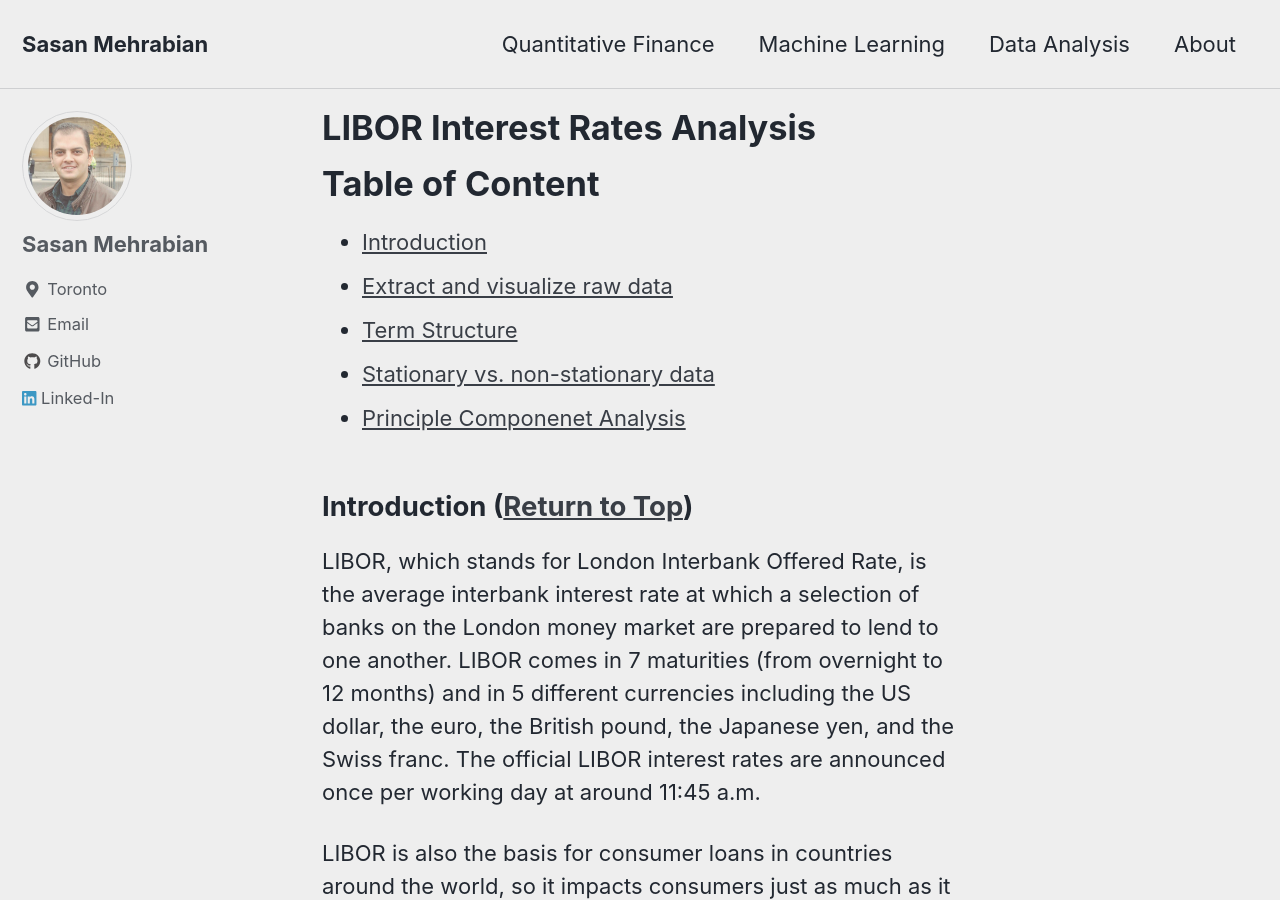
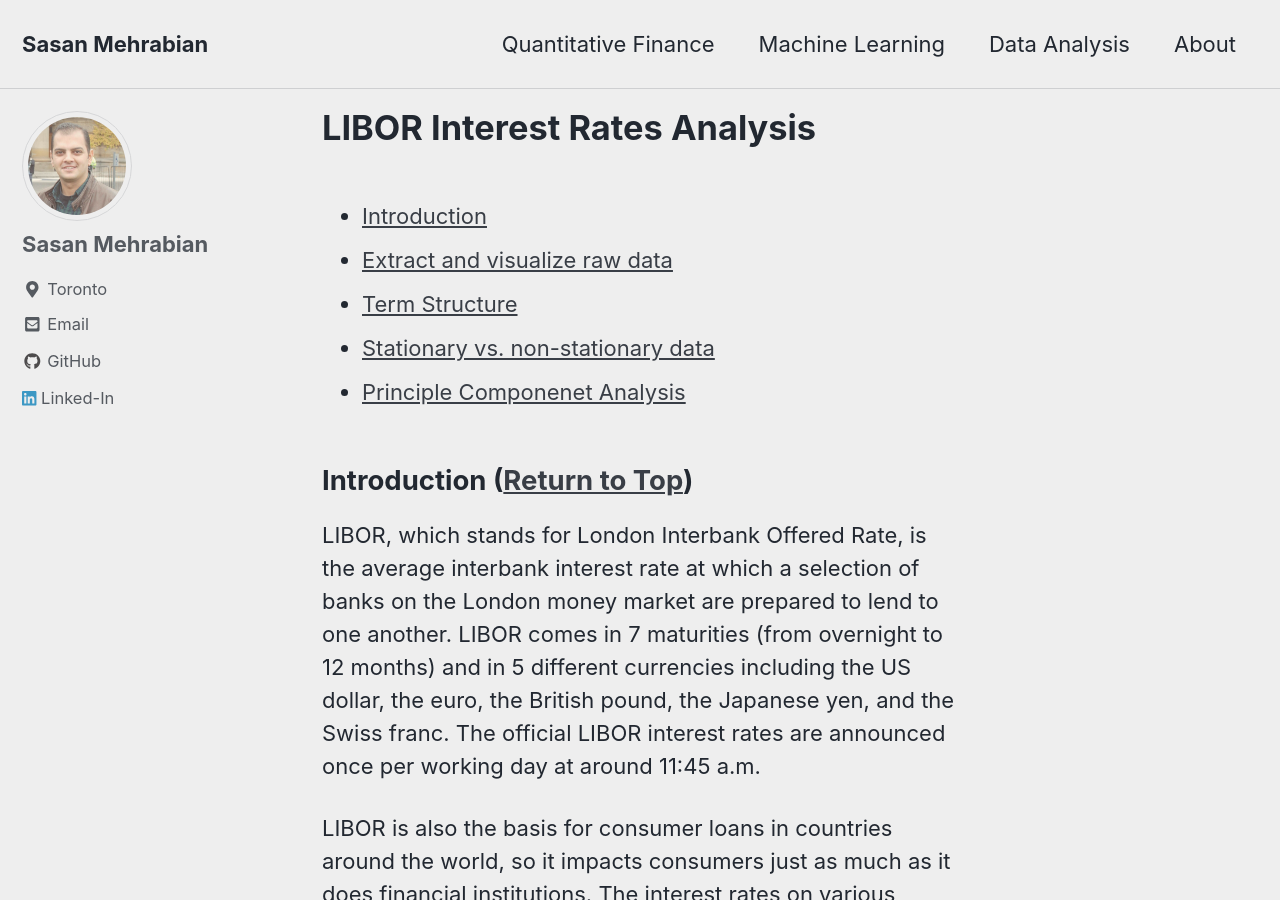
Before and after one commit to sasanmehrabian/sasanmehrabian.github.io, a Jekyll site: the page built from _pages/libor.md, in a window 1280 px wide and 900 px high. Built offline with Jekyll 4.4.1, drawn with Linux system fonts in a browser that asks for light colours; cached includes are drawn as plain includes; nearby versions of some CDN libraries.

Commit message:
new github

```diff
--- a/_pages/libor.md
+++ b/_pages/libor.md
@@ -6,7 +6,7 @@ author_profile: true
 toc: true
 
 ---
-# Table of Content <a name="toc"/>
+##  <a name="toc"/>
 - [Introduction](#Introduction)
 - [Extract and visualize raw data](#Extract)
 - [Term Structure](#Term)
```
